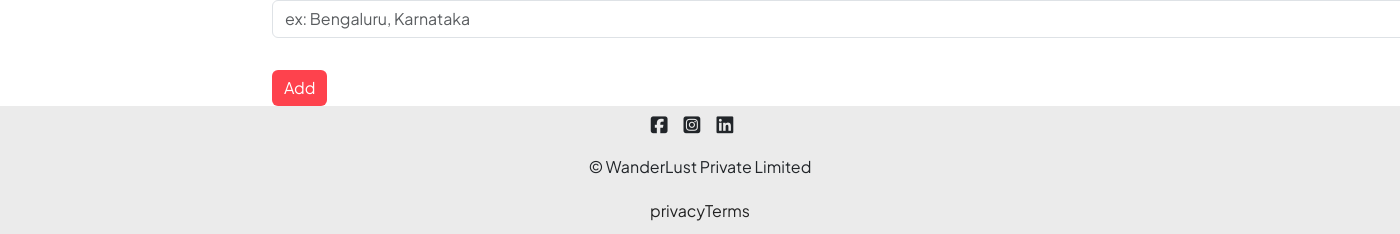
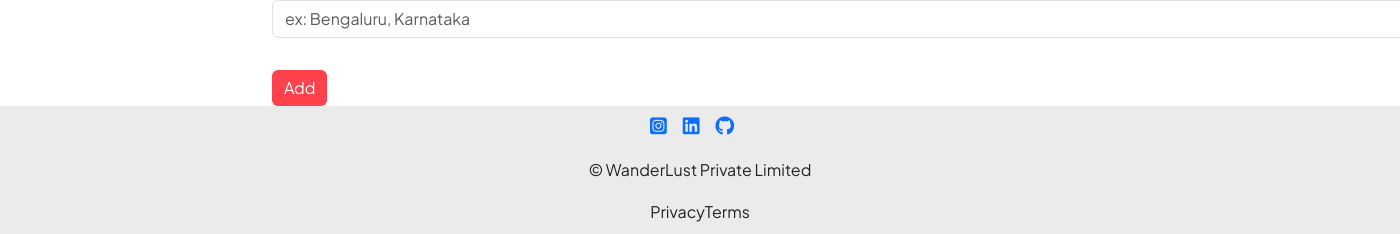
Before and after one commit to arunby15/WanderLust, a Node server app: page /listings/new in a window 1400 px wide; the page is wider, and only the part inside the window is pictured. Shown: the part 682-916 px from the top of that part. Run offline with Node 20, Linux system fonts and the light colour scheme; the visitor is signed in with stand-in values (Sample User, id 1); some libraries are stand-ins or nearby versions.

Commit message:
Updated footer links

```diff
--- a/views/includes/footer.ejs
+++ b/views/includes/footer.ejs
@@ -1,13 +1,19 @@
 <footer>
     <div class="f-info">
         <div class="f-info-socials">
-            <i class="fa-brands fa-square-facebook"></i>
-            <i class="fa-brands fa-square-instagram"></i>
-            <i class="fa-brands fa-linkedin"></i>
+            <a href="https://www.instagram.com/arun_bavimane_15" target="_blank">
+                <i class="fa-brands fa-square-instagram"></i>
+            </a>
+            <a href="https://www.linkedin.com/in/arun-by" target="_blank">
+                <i class="fa-brands fa-linkedin"></i>
+            </a>
+            <a href="https://github.com/arunby15" target="_blank">
+                <i class="fa-brands fa-github"></i>
+            </a>
         </div>
         <div class="f-info-brand"> &copy; WanderLust Private Limited</div>
         <div class="f-info-links">
-            <a href="/privacy">privacy</a>
+            <a href="/privacy">Privacy</a>
             <a href="/terms">Terms</a>
         </div>
     </div>
--- a/views/listings/show.ejs
+++ b/views/listings/show.ejs
@@ -14,7 +14,7 @@
 
     <div class="card-body">
       <p class="card-text">
-        <i class="fas fa-map-marker-alt"></i>&nbsp; &nbsp;<b>Destination owned by: <i><%= listing.owner ? listing.owner.username : "Arun B Y" %></i></b>
+        <i class="fas fa-map-marker-alt"></i>&nbsp; &nbsp;<b>Destination owned by: <i><%= listing.owner ? listing.owner.username : "Sushant Patil" %></i></b>
       </p>
       <p class="card-text"><b><%= listing.description %></b></p>
       <p class="card-text"><b>&#9733;&nbsp;&nbsp;Rates starting from &#8377; <%= listing.price.toLocaleString("en-IN") %> per day/night.</b></p>
@@ -93,8 +93,4 @@
   </div>
 </div>
 
-<<<<<<< HEAD
 <script src="/js/map.js"></script>
-=======
-<script src="/js/map.js"></script>
->>>>>>> 81f6f7f179372cb0c686e3355f3d2ddafaa297b2
```
